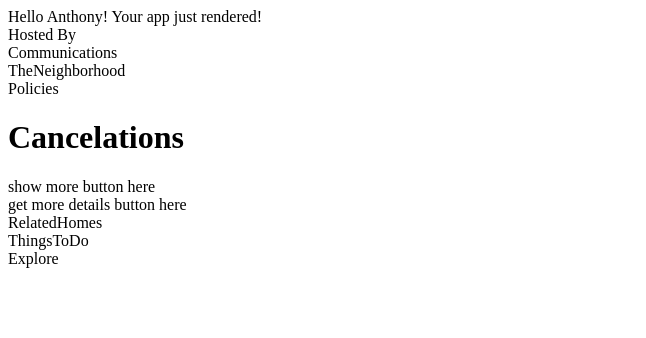
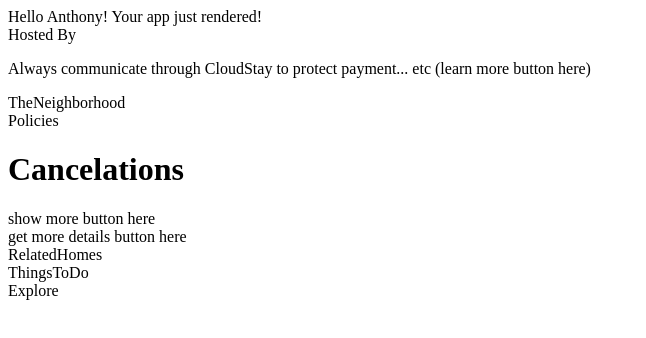
Before and after one commit to cloudstay/anthonysServiceModules, a React app: page / in a window 1280 px wide. Shown: the top 338 px of the page, without its empty margins (0-646 px from the left). Built offline with nearby package versions, Linux system fonts and the light colour scheme; no server answers; the HTML template or start-up script is replaced by a standard one.

Commit message:
render communications component element

```diff
--- a/client/src/components/Communications.jsx
+++ b/client/src/components/Communications.jsx
@@ -10,7 +10,9 @@ class Communications extends React.Component {
 
     render(){
       return(
-        <div>Communications</div>
+        <div>
+          <p>Always communicate through CloudStay to protect payment... etc (learn more button here)</p>
+        </div>
       )
     }
 }
```
